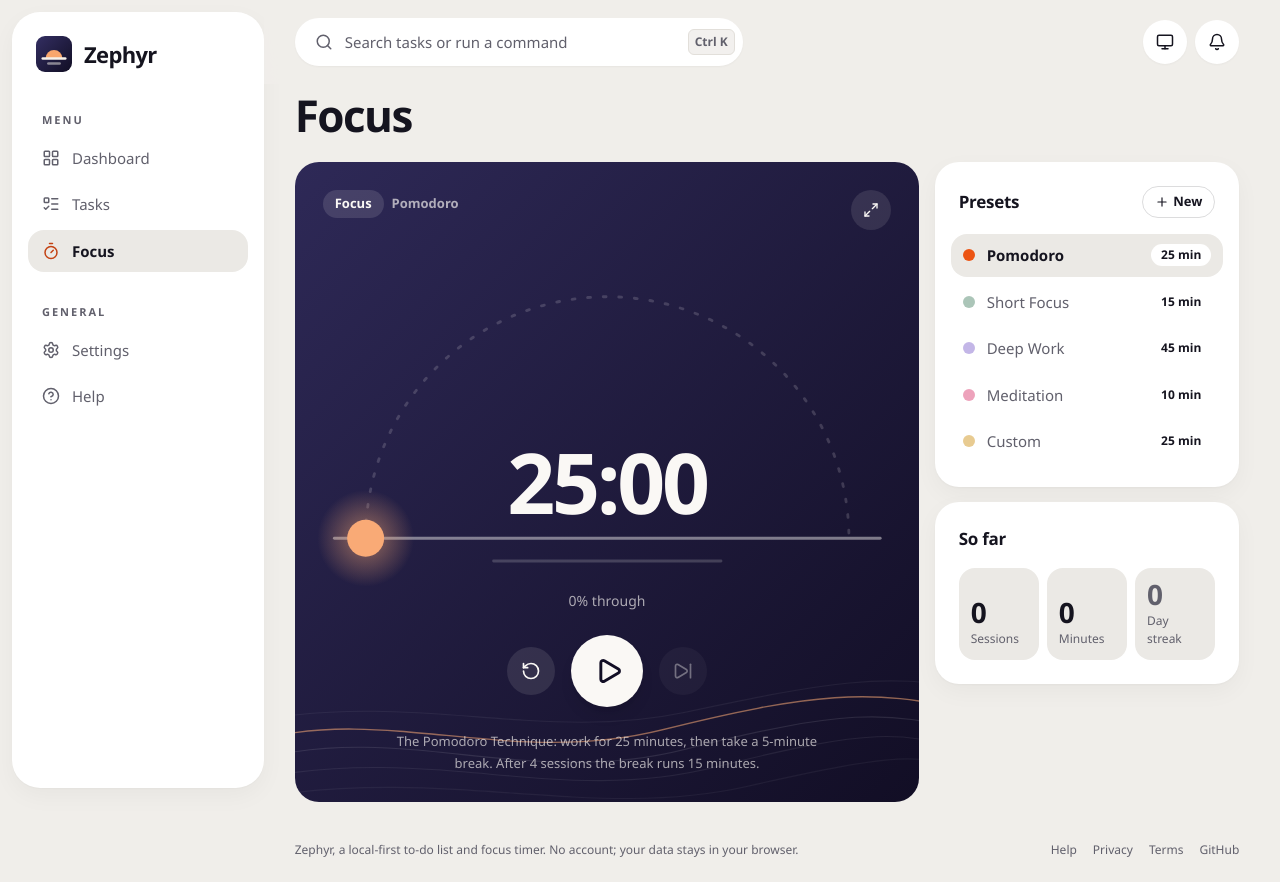
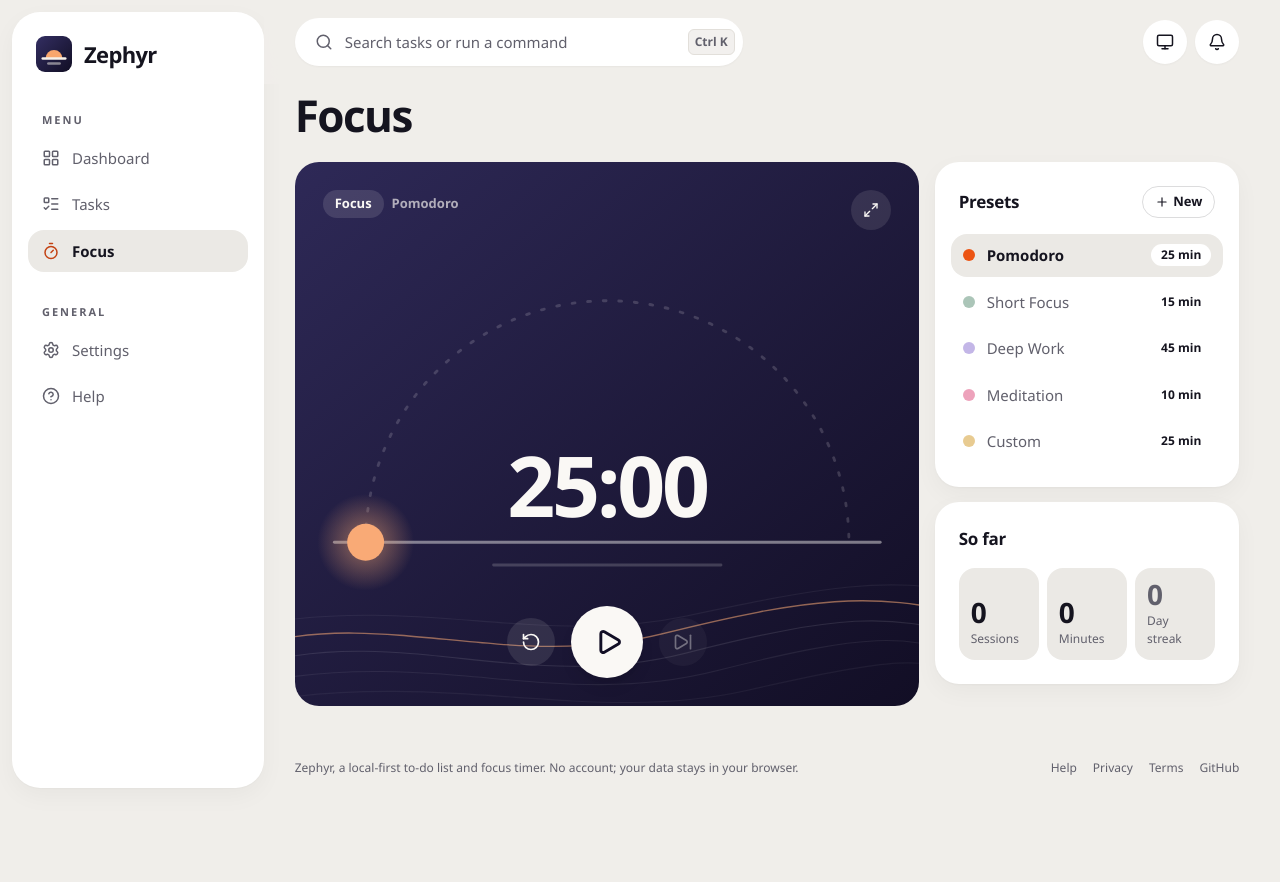
Before and after one commit to dominikkoenitzer/Zephyr, a React (Vite) app: page /focus in a window 1280 px wide. After the commit the page ends 800 px from the top, so only its background shows below. Built offline with nearby package versions, Linux system fonts and the light colour scheme.

Commit message:
Let the sun show progress without a percentage or blurb

```diff
--- a/src/components/FocusTimer/PomodoroTimer.jsx
+++ b/src/components/FocusTimer/PomodoroTimer.jsx
@@ -161,9 +161,6 @@ const PomodoroTimer = () => {
             </p>
           </SunDial>
         </div>
-        <p className="-mt-2 mb-6 text-center text-sm font-medium text-hero-foreground/65">
-          {Math.round(progress)}% through
-        </p>
 
         {/* Controls */}
         <div className="flex items-center justify-center gap-4">
@@ -190,12 +187,6 @@ const PomodoroTimer = () => {
             <SkipForward className="h-5 w-5" />
           </button>
         </div>
-
-        {currentPreset.description && (
-          <p className="mx-auto mt-6 max-w-md text-center text-[13px] leading-relaxed text-hero-foreground/65">
-            {currentPreset.description}
-          </p>
-        )}
       </NightSurface>
 
       <div className="space-y-(--panel-gap) xl:col-span-4">
```
